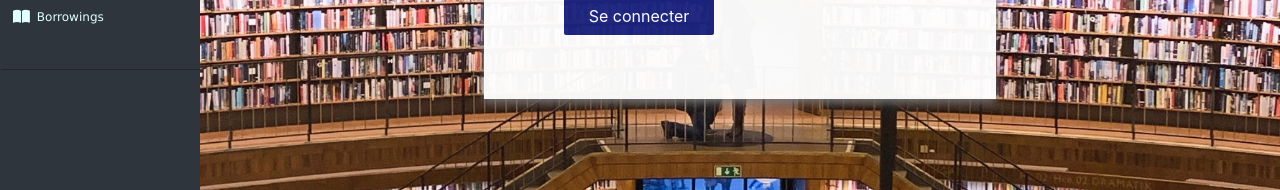
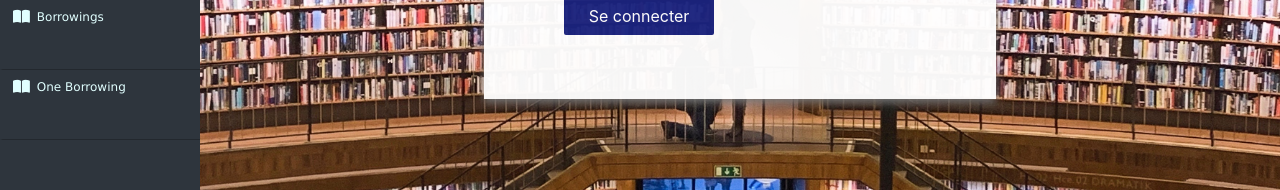
Before and after one commit to ThierryYeffou/Bibliotheque-FRONT-END, an Angular app in the folder bibliotheque/: page /connexion in a window 1280 px wide. Shown: the part 260-450 px from the top of the page. Built offline with nearby package versions, Linux system fonts and the light colour scheme.

Commit message:
mise à jour: menu.component.html

```diff
--- a/bibliotheque/src/app/components/menu/menu.component.html
+++ b/bibliotheque/src/app/components/menu/menu.component.html
@@ -33,7 +33,16 @@
                     <a href="/borrowing">
                     <i class="fas fa-book-open fa-lg"></i> Borrowings
                     </a>
+
                   </li>
+
+                  <li>
+                    <a href="/show-one-borrowing">
+                    <i class="fas fa-book-open fa-lg"></i> One Borrowing
+                    </a>
+                  </li>
+
+
               </ul>
       </div>
 
```
